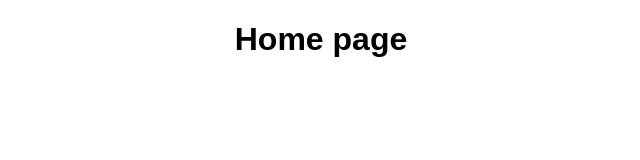
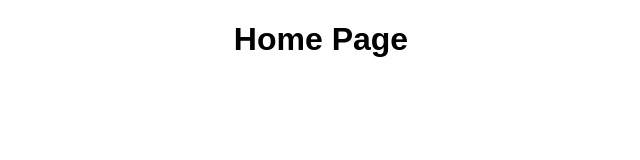
Before and after one commit to joseasousa/pokedex, a React (Create React App) app: page / in a window 1280 px wide. Shown: the top 160 px of the page, without its empty margins (319-959 px from the left). Built offline with nearby package versions, Linux system fonts and the light colour scheme; the HTML template or start-up script is replaced by a standard one.

Commit message:
Added the travis file and homepage

```diff
--- a/src/pages/Home/index.js
+++ b/src/pages/Home/index.js
@@ -3,7 +3,7 @@ import React from 'react'
 const Home = () => (
   <div>
     <h1>
-      Home page
+      Home Page
     </h1>
   </div>
 )
```
Also changed, not shown: .travis.yml.
